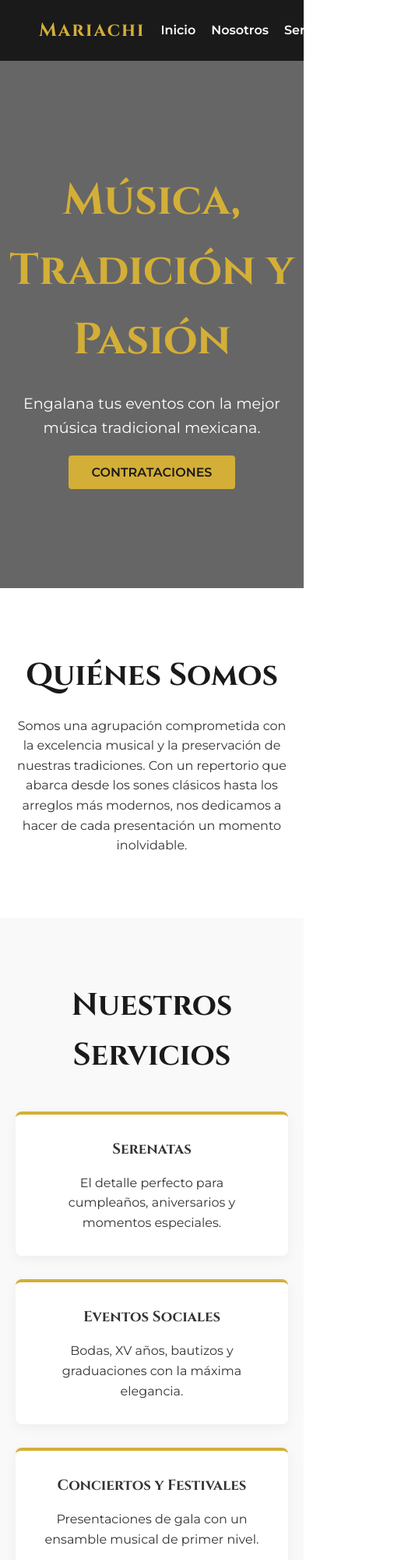
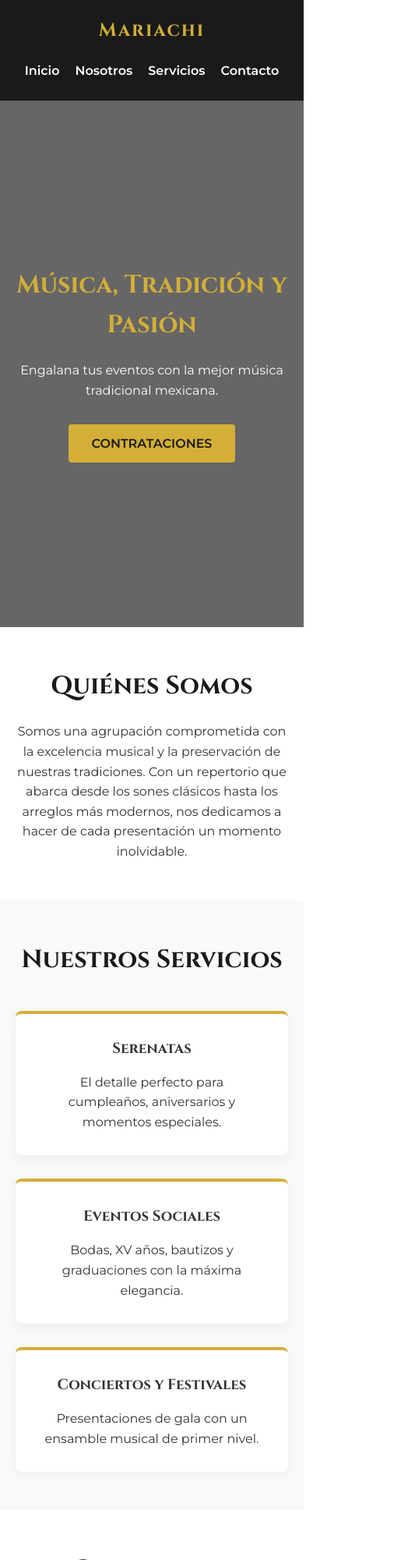
Before and after one commit to Yabin-2021/mariachi-web, a plain HTML site: page index.html in a window 390 px wide. Shown: the top 2000 px of the page at 78% size, 533 px wide, since content can reach past the window. Drawn offline with Linux system fonts and the light colour scheme.

Commit message:
CM02: haciendo responsiva la página

```diff
--- a/estilos.css
+++ b/estilos.css
@@ -1,4 +1,6 @@
-/* Reset básico */
+/* ==========================================
+   1. RESET BÁSICO Y TIPOGRAFÍA
+   ========================================== */
 * {
     margin: 0;
     padding: 0;
@@ -12,7 +14,9 @@ body {
     background-color: #ffffff;
 }
 
-/* Navegación */
+/* ==========================================
+   2. ENCABEZADO Y NAVEGACIÓN (Escritorio)
+   ========================================== */
 header {
     background-color: #1a1a1a;
     color: #fff;
@@ -51,7 +55,9 @@ nav ul li a:hover {
     color: #d4af37;
 }
 
-/* Sección Hero / Inicio */
+/* ==========================================
+   3. SECCIÓN HERO / INICIO (Escritorio)
+   ========================================== */
 .hero {
     background: linear-gradient(rgba(0, 0, 0, 0.6), rgba(0, 0, 0, 0.6)), url('assets/hero-bg.jpg') no-repeat center center/cover;
     height: 80vh;
@@ -60,6 +66,7 @@ nav ul li a:hover {
     align-items: center;
     text-align: center;
     color: #fff;
+    padding: 0 20px; /* Evita que el texto toque los bordes en pantallas medianas */
 }
 
 .hero-content h1 {
@@ -83,13 +90,16 @@ nav ul li a:hover {
     text-transform: uppercase;
     border-radius: 4px;
     transition: background 0.3s;
+    display: inline-block;
 }
 
 .btn-principal:hover {
     background-color: #fff;
 }
 
-/* Estilos de Secciones Generales */
+/* ==========================================
+   4. SECCIONES GENERALES Y GRID DE SERVICIOS
+   ========================================== */
 .seccion {
     padding: 80px 20px;
     max-width: 1200px;
@@ -109,15 +119,12 @@ nav ul li a:hover {
     max-width: 100%;
 }
 
-/* Grid de Servicios */
+/* El uso de 'auto-fit' aquí ya ayuda a que las tarjetas bajen solas si no caben */
 .servicios-grid {
     display: grid;
-    grid-template-columns: repeat(auto-fit, minmax(300px, 1fr));
+    grid-template-columns: repeat(auto-fit, minmax(280px, 1fr));
     gap: 30px;
     margin-top: 40px;
-    max-width: 1200px;
-    margin-left: auto;
-    margin-right: auto;
 }
 
 .servicio-tarjeta {
@@ -133,7 +140,9 @@ nav ul li a:hover {
     font-family: 'Cinzel', serif;
 }
 
-/* Formulario de Contacto */
+/* ==========================================
+   5. FORMULARIO DE CONTACTO
+   ========================================== */
 .form-contacto {
     max-width: 600px;
     margin: 40px auto 0 auto;
@@ -148,6 +157,7 @@ nav ul li a:hover {
     border: 1px solid #ccc;
     border-radius: 4px;
     font-family: 'Montserrat', sans-serif;
+    font-size: 1rem;
 }
 
 .btn-enviar {
@@ -160,6 +170,7 @@ nav ul li a:hover {
     cursor: pointer;
     text-transform: uppercase;
     transition: background 0.3s;
+    font-size: 1rem;
 }
 
 .btn-enviar:hover {
@@ -167,7 +178,9 @@ nav ul li a:hover {
     color: #1a1a1a;
 }
 
-/* Footer */
+/* ==========================================
+   6. FOOTER
+   ========================================== */
 footer {
     background-color: #1a1a1a;
     color: #fff;
@@ -175,3 +188,57 @@ footer {
     padding: 20px;
     font-size: 0.9rem;
 }
+
+
+/* ==========================================
+   7. RESPONSIVIDAD (Media Queries)
+   ========================================== */
+
+/* Ajustes para Tablets (Pantallas menores a 768px) */
+@media (max-width: 768px) {
+    header {
+        padding: 20px;
+        flex-direction: column; /* El logo arriba, el menú abajo */
+        gap: 15px;
+    }
+
+    nav ul {
+        flex-wrap: wrap; /* Si los links son largos, bajan de renglón ordenadamente */
+        justify-content: center;
+    }
+
+    nav ul li {
+        margin: 5px 10px; /* Espaciado más cómodo para tocar con el dedo */
+    }
+
+    .hero-content h1 {
+        font-size: 2.5rem; /* Reducimos el título principal */
+    }
+
+    .hero-content p {
+        font-size: 1rem;
+    }
+
+    .seccion {
+        padding: 50px 20px; /* Reducimos espacios blancos en pantallas pequeñas */
+    }
+
+    .seccion h2 {
+        font-size: 2rem;
+    }
+}
+
+/* Ajustes para Teléfonos Celulares (Pantallas menores a 480px) */
+@media (max-width: 480px) {
+    .hero-content h1 {
+        font-size: 2rem; /* Título aún más cómodo para celular */
+    }
+
+    .servicios-grid {
+        grid-template-columns: 1fr; /* Una sola columna obligatoria para las tarjetas */
+    }
+
+    .form-contacto {
+        padding: 0 10px;
+    }
+}
```
